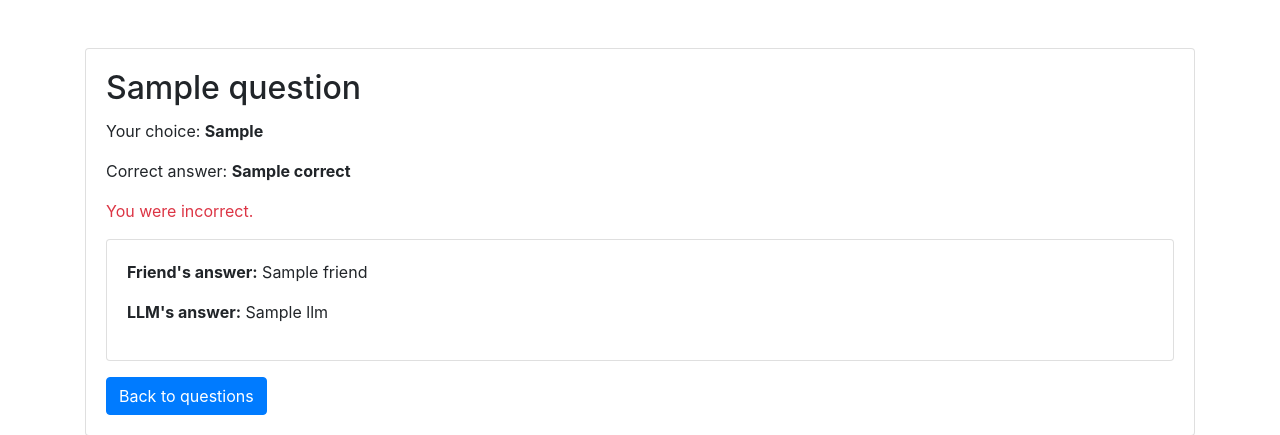
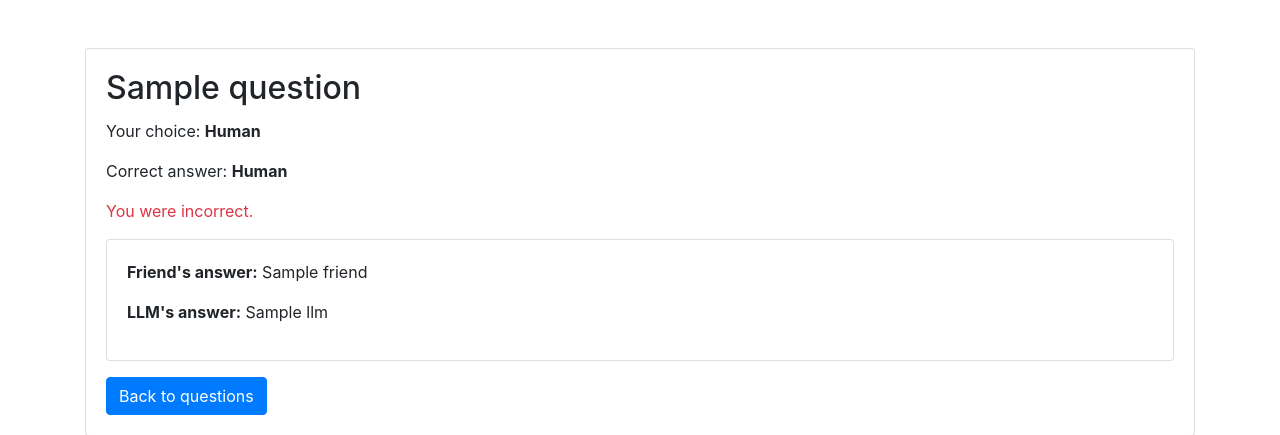
Before and after one commit to spbisc97/TuringTest, a Flask app: template turing-test-app/templates/result.html in a window 1280 px wide. Shown: the part 56-491 px from the top of the page. Run offline with Flask 3, Linux system fonts and the light colour scheme; the template is opened without the code that fills it: most values are stand-ins (such as "Sample title", 1, 10 or a date in 2020); some libraries are stand-ins or nearby versions.

Commit message:
fix result

```diff
--- a/turing-test-app/templates/result.html
+++ b/turing-test-app/templates/result.html
@@ -4,8 +4,8 @@
 <div class="card mt-5">
     <div class="card-body">
         <h2 class="card-title">{{ question.question }}</h2>
-        <p>Your choice: <strong>{{ user_choice }}</strong></p>
-        <p>Correct answer: <strong>{{ correct }}</strong></p>
+        <p>Your choice: <strong>{{ "LLM" if user_choice == 'llm' else "Human" }}</strong></p>
+        <p>Correct answer: <strong>{{ "LLM" if correct == 'llm' else "Human" }}</strong></p>
         {% if user_choice == correct %}
             <p class="text-success">You were correct!</p>
         {% else %}
```
